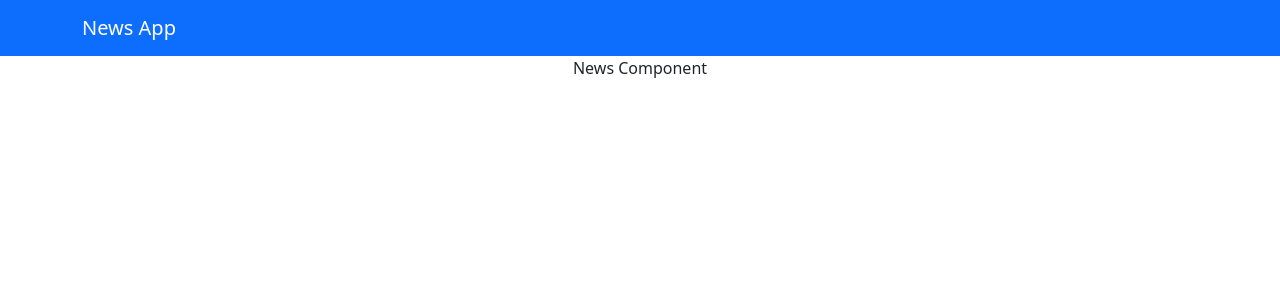
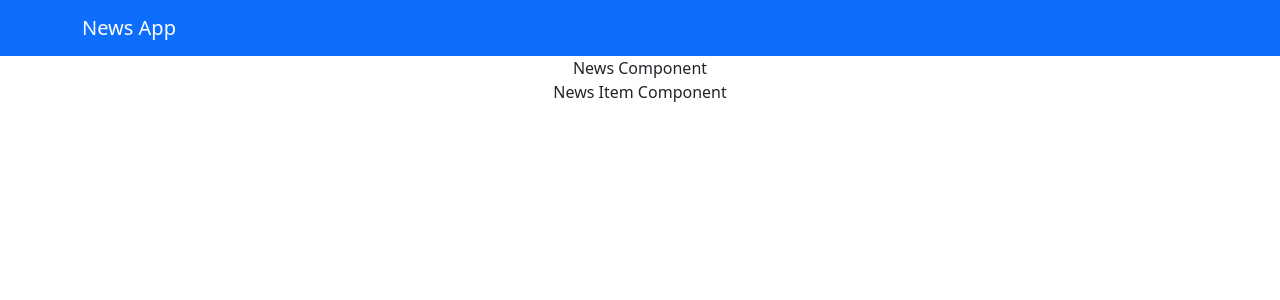
Before and after one commit to isti20/reactjs-news-app, a React (Create React App) app: page / in a window 1280 px wide. Shown: the top 300 px of the page. Built offline with nearby package versions, Linux system fonts and the light colour scheme.

Commit message:
import NewsItem Component to News Component

```diff
--- a/src/components/News.jsx
+++ b/src/components/News.jsx
@@ -1,11 +1,15 @@
 import React, { Component } from 'react';
+import NewsItem from './NewsItem';
 
 class News extends Component {
 
     render() {
 
         return (
-            <div>News Component</div>
+            <div>
+                News Component
+                <NewsItem />
+            </div>
         )
     }
 }
```
